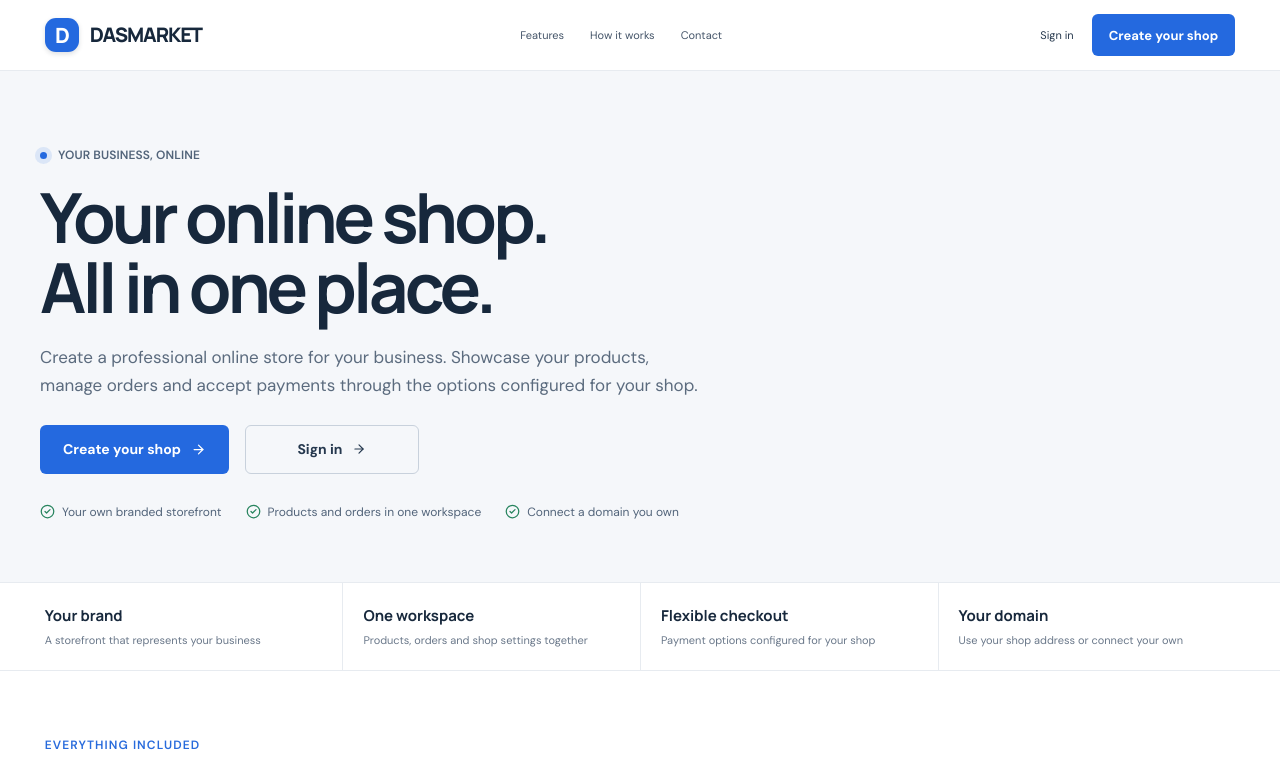
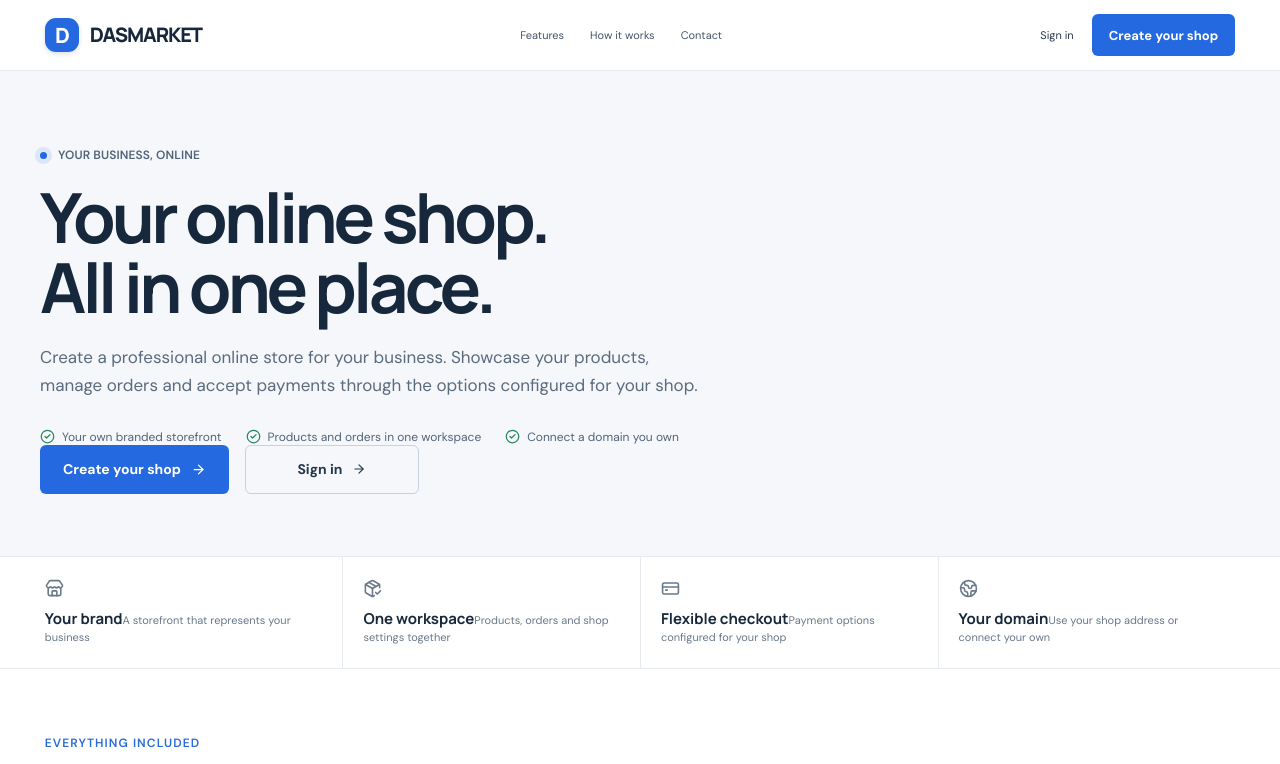
Before and after one commit to Zenkaak/dass, a React (Vite) app: page / in a window 1280 px wide. Shown: the top 764 px of the page. Built offline with nearby package versions, Linux system fonts and the light colour scheme.

Commit message:
Add icons to homepage highlights

```diff
--- a/src/ReplitLandingPage.tsx
+++ b/src/ReplitLandingPage.tsx
@@ -27,15 +27,15 @@ export function ReplitLandingPage() {
             <div className="rm-hero-kicker rm-eyebrow"><span className="rm-kicker-dot" /> YOUR BUSINESS, ONLINE</div>
             <h1 className="rm-display" id="hero-title">Your online shop.<br />All in one place.</h1>
             <p>Create a professional online store for your business. Showcase your products, manage orders and accept payments through the options configured for your shop.</p>
+            <div className="rm-home-proof"><span><CheckCircle2 size={15}/> Your own branded storefront</span><span><CheckCircle2 size={15}/> Products and orders in one workspace</span><span><CheckCircle2 size={15}/> Connect a domain you own</span></div>
             <div className="rm-hero-ctas"><a className="rm-button rm-button-coral" href="/signup" data-testid="button-start-shop">Create your shop <ArrowRight size={15} /></a><a className="rm-button rm-button-outline" href="/login" data-testid="button-hero-sign-in">Sign in <ArrowRight size={14} /></a></div>
-            <div className="rm-home-proof"><span><CheckCircle2 size={15}/> Your own branded storefront</span><span><CheckCircle2 size={15}/> Products and orders in one workspace</span><span><CheckCircle2 size={15}/> Connect a domain you own</span></div>
           </div></div>
         </section>
         <section className="rm-home-facts" aria-label="DASMARKET platform highlights"><div className="rm-container rm-home-facts-grid">
-          <div><strong>Your brand</strong><span>A storefront that represents your business</span></div>
-          <div><strong>One workspace</strong><span>Products, orders and shop settings together</span></div>
-          <div><strong>Flexible checkout</strong><span>Payment options configured for your shop</span></div>
-          <div><strong>Your domain</strong><span>Use your shop address or connect your own</span></div>
+          <div><span className="rm-home-fact-icon"><Store size={19}/></span><span className="rm-home-fact-copy"><strong>Your brand</strong><span>A storefront that represents your business</span></span></div>
+          <div><span className="rm-home-fact-icon"><PackageCheck size={19}/></span><span className="rm-home-fact-copy"><strong>One workspace</strong><span>Products, orders and shop settings together</span></span></div>
+          <div><span className="rm-home-fact-icon"><CreditCard size={19}/></span><span className="rm-home-fact-copy"><strong>Flexible checkout</strong><span>Payment options configured for your shop</span></span></div>
+          <div><span className="rm-home-fact-icon"><Globe2 size={19}/></span><span className="rm-home-fact-copy"><strong>Your domain</strong><span>Use your shop address or connect your own</span></span></div>
         </div></section>
         <section className="rm-section rm-home-features" id="features"><div className="rm-container">
           <div className="rm-home-section-heading"><div className="rm-eyebrow rm-section-label">EVERYTHING INCLUDED</div><h2>The tools to run your shop, already in one place.</h2><p>From the first product listing to the completed customer order, manage the work from one seller account.</p></div>
```
